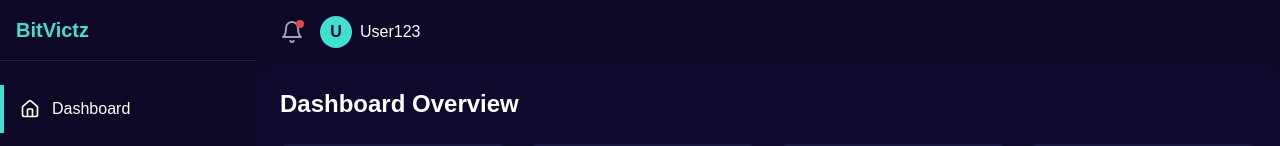
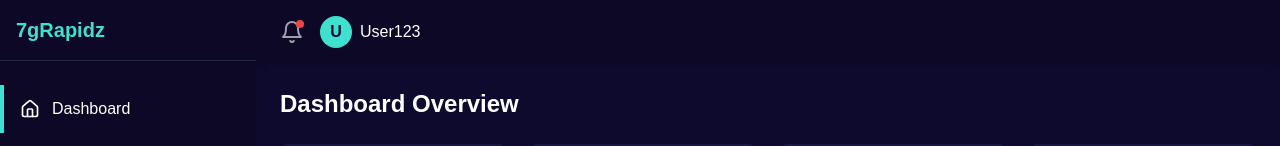
Before and after one commit to USDTQBOT/Swiftbnbmineriazy, a Next.js app: page /dashboard in a window 1280 px wide. Shown: the top 146 px of the page. Built offline with nearby package versions, Linux system fonts and the light colour scheme.

Commit message:
Update dashboard-layout.tsx

```diff
--- a/components/dashboard-layout.tsx
+++ b/components/dashboard-layout.tsx
@@ -36,7 +36,7 @@ export default function DashboardLayout({ children }: { children: React.ReactNod
       >
         <div className="p-4 border-b border-gray-800 flex justify-between items-center">
           <Link href="/dashboard" className="text-xl font-bold text-[#40e0d0]">
-            BitVictz
+            7gRapidz
           </Link>
           <button className="lg:hidden" onClick={toggleSidebar}>
             <X className="h-6 w-6" />
```
